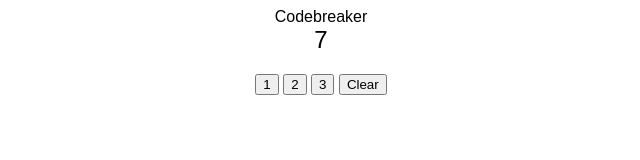
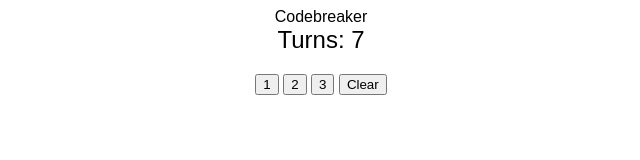
Before and after one commit to Yila-wen/Codebreaker_MProject, a plain HTML site: page index.html in a window 1280 px wide. Shown: the whole page, without its empty margins (319-959 px from the left). Drawn offline with Linux system fonts and the light colour scheme.

Commit message:
Update index.html

```diff
--- a/index.html
+++ b/index.html
@@ -9,7 +9,7 @@
 <header>Codebreaker </header>
 <body>
 
-<div id="clock">7</div>
+<div id="clock">Turns: 7</div>
 
 <div id="vault">
     <button onclick="addToGuess(1)">1</button>
```
